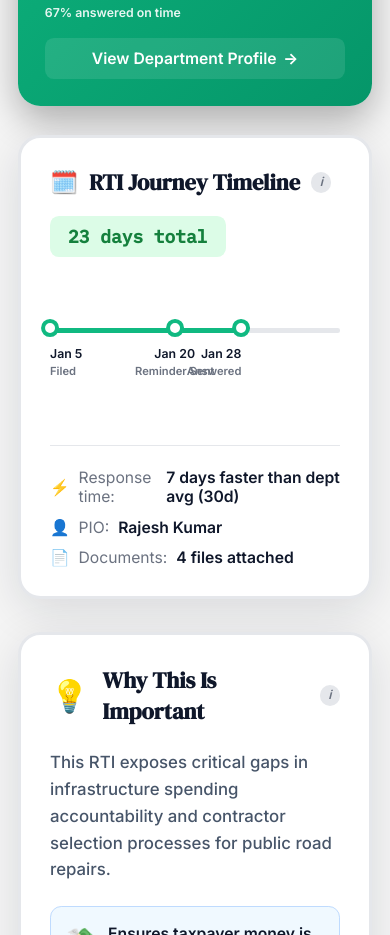
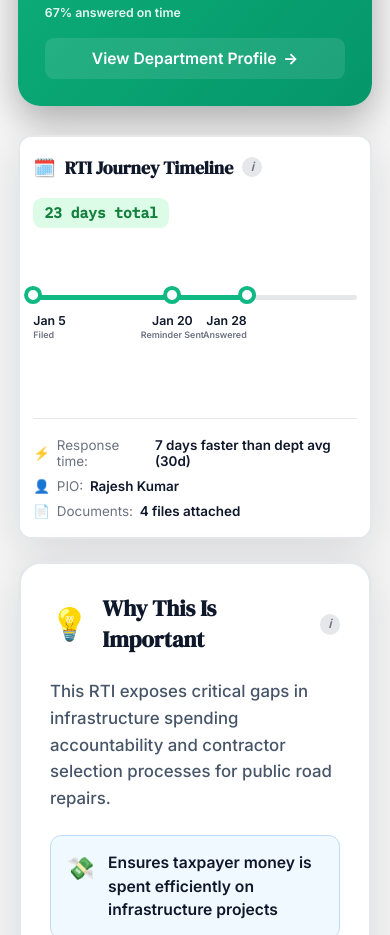
Before and after one commit to Yugantar-NGO/youRTI-UI, a Next.js app: page /rti/rti-001 in a window 390 px wide. Shown: the part 1220-2155 px from the top of the page. Built offline with nearby package versions, Linux system fonts and the light colour scheme.

Commit message:
style(rti-detail): fix timeline text overlap on mobile

```diff
--- a/src/components/features/rti-detail/molecules/ImprovedTimeline.module.css
+++ b/src/components/features/rti-detail/molecules/ImprovedTimeline.module.css
@@ -174,18 +174,113 @@
 }
 
 @media (max-width: 768px) {
+  .section {
+    padding: 20px 16px;
+    border-radius: 16px;
+    margin-bottom: 20px;
+  }
+
+  .header {
+    margin-bottom: 20px;
+  }
+
+  .title {
+    font-size: 18px;
+  }
+
+  .duration {
+    font-size: 14px;
+    padding: 6px 12px;
+  }
+
+  .visual {
+    height: 140px;
+    padding: 0 10px;
+    margin-bottom: 20px;
+  }
+
+  .scrollContent {
+    height: 140px;
+    padding: 0 10px;
+  }
+
   .meta {
     flex-direction: column;
     align-items: flex-start;
     gap: 10px;
+    font-size: 13px;
   }
 
   .label {
     font-size: 11px;
-    max-width: 90px;
+    max-width: 70px;
+    white-space: normal;
+    text-align: center;
+    transform: translateX(-50%);
+    left: 50%;
+  }
+
+  .labelDate {
+    font-size: 12px;
   }
 
   .labelText {
-    font-size: 10px;
+    font-size: 9px;
+    line-height: 1.2;
+  }
+
+  .labelDesc {
+    display: none;
   }
 }
+
+@media (max-width: 480px) {
+  .section {
+    padding: 16px 12px;
+    border-radius: 12px;
+    border-width: 2px;
+  }
+
+  .title {
+    font-size: 16px;
+    gap: 8px;
+  }
+
+  .duration {
+    font-size: 13px;
+    padding: 5px 10px;
+  }
+
+  .visual {
+    height: 130px;
+    padding: 0 5px;
+  }
+
+  .scrollContent {
+    height: 130px;
+    padding: 0 5px;
+  }
+
+  .label {
+    font-size: 10px;
+    max-width: 60px;
+  }
+
+  .labelDate {
+    font-size: 11px;
+  }
+
+  .labelText {
+    font-size: 8px;
+  }
+
+  .meta {
+    font-size: 12px;
+    gap: 8px;
+    padding-top: 16px;
+  }
+
+  .metaItem {
+    gap: 6px;
+  }
+}
```
